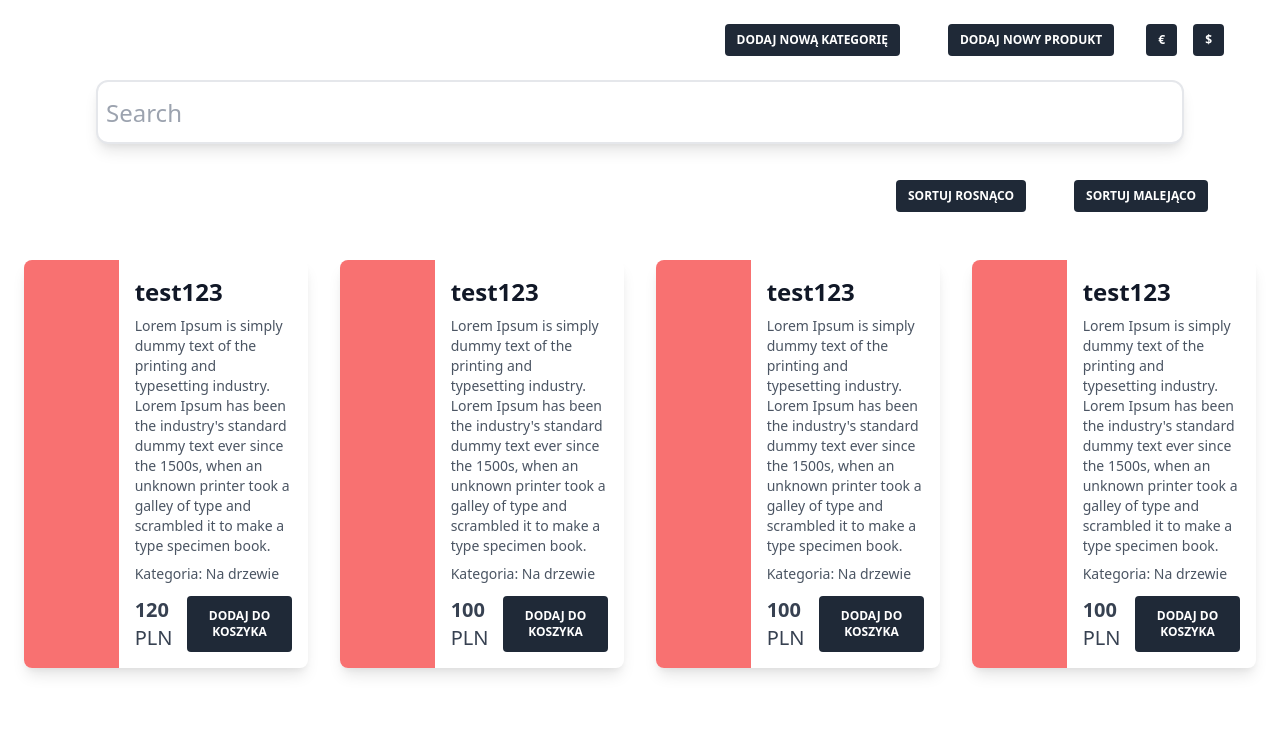
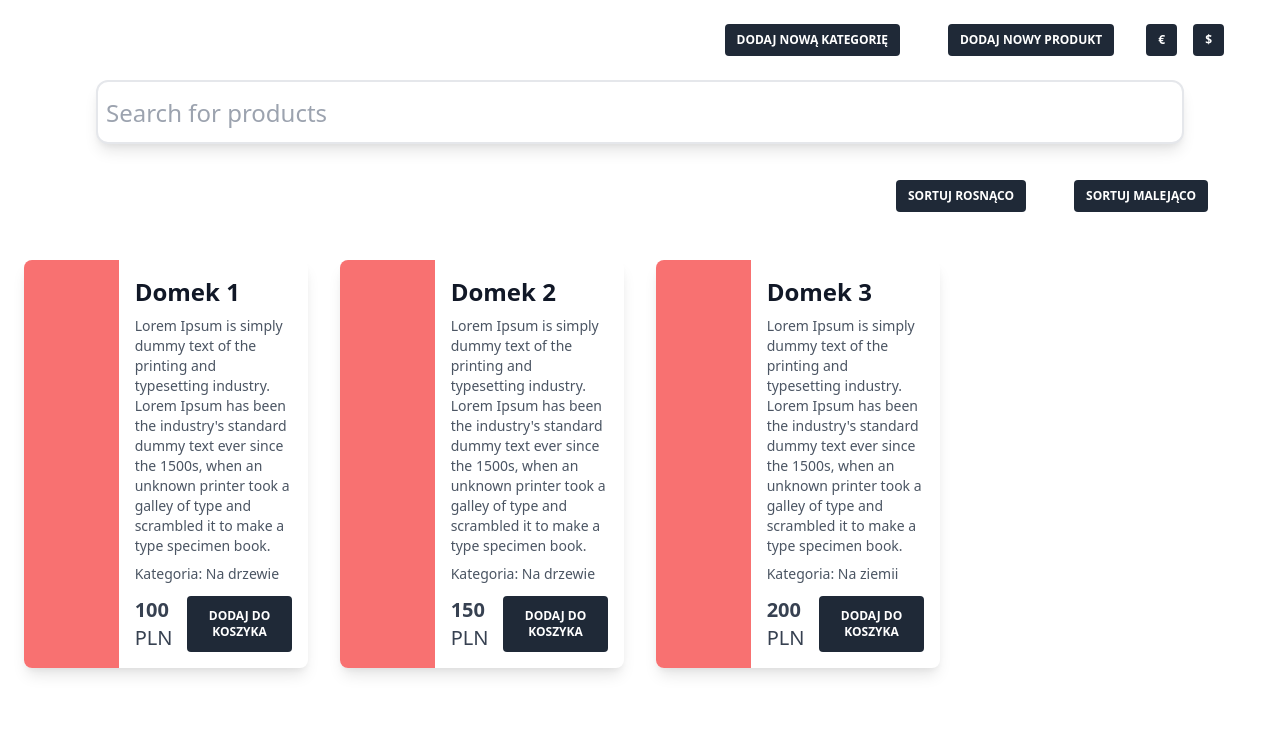
Before and after one commit to a-lukasiewicz/nuxt-zad-rekrutacyjne, a Nuxt app: page / in a window 1280 px wide. Shown: the top 746 px of the page. Built offline with nearby package versions, Linux system fonts and the light colour scheme.

Commit message:
add vuex state, add searchingbar functionality

```diff
--- a/components/Card.vue
+++ b/components/Card.vue
@@ -5,17 +5,17 @@
         <div class="w-1/3 bg-cover bg-red-400" />
         <div class="w-2/3 p-4">
           <h1 class="text-gray-900 font-bold text-2xl">
-            {{ productName }}
+            {{ product.productName }}
           </h1>
           <p class="mt-2 text-gray-600 text-sm">
-            {{ description }}
+            {{ product.description }}
           </p>
           <p class="mt-2 text-gray-600 text-sm">
-            Kategoria: {{ category }}
+            Kategoria: {{ product.category }}
           </p>
           <div class="flex item-center justify-between mt-3">
             <h1 class="text-gray-700 font-bold text-xl">
-              {{ price }} <span class="font-normal">{{ currency }}</span>
+              {{ product.price }} <span class="font-normal">{{ product.currency }}</span>
             </h1>
             <button
               class="px-3 py-2 bg-gray-800 text-white text-xs font-bold uppercase rounded"
@@ -30,6 +30,6 @@
 </template>
 <script>
 export default{
-  props: ['productName', 'description', 'category', 'price', 'currency']
+  props: ['product']
 }
 </script>
--- a/components/CardsGallery.vue
+++ b/components/CardsGallery.vue
@@ -1,10 +1,11 @@
-<template lang="">
+<template>
   <div class="p-6 flex flex-col lg:grid lg:grid-cols-4 lg:gap-8">
-    <Card product-name="test123" description="Lorem Ipsum is simply dummy text of the printing and typesetting industry. Lorem Ipsum has been the industry's standard dummy text ever since the 1500s, when an unknown printer took a galley of type and scrambled it to make a type specimen book." price=120 currency="PLN" category="Na drzewie" />
+    <Card v-for="(product, index) in $store.state.products" :key="index" :product="product"></Card>
+    <!-- <Card product-name="test123" description="Lorem Ipsum is simply dummy text of the printing and typesetting industry. Lorem Ipsum has been the industry's standard dummy text ever since the 1500s, when an unknown printer took a galley of type and scrambled it to make a type specimen book." price=120 currency="PLN" category="Na drzewie" />
     <Card product-name="test123" description="Lorem Ipsum is simply dummy text of the printing and typesetting industry. Lorem Ipsum has been the industry's standard dummy text ever since the 1500s, when an unknown printer took a galley of type and scrambled it to make a type specimen book." price=100 currency="PLN" category="Na drzewie" />
     <Card product-name="test123" description="Lorem Ipsum is simply dummy text of the printing and typesetting industry. Lorem Ipsum has been the industry's standard dummy text ever since the 1500s, when an unknown printer took a galley of type and scrambled it to make a type specimen book." price=100 currency="PLN" category="Na drzewie" />
     <Card product-name="test123" description="Lorem Ipsum is simply dummy text of the printing and typesetting industry. Lorem Ipsum has been the industry's standard dummy text ever since the 1500s, when an unknown printer took a galley of type and scrambled it to make a type specimen book." price=100 currency="PLN" category="Na drzewie" />
-    <Card product-name="test123" description="Lorem Ipsum is simply dummy text of the printing and typesetting industry. Lorem Ipsum has been the industry's standard dummy text ever since the 1500s, when an unknown printer took a galley of type and scrambled it to make a type specimen book." price=100 currency="PLN" category="Na drzewie" />
+    <Card product-name="test123" description="Lorem Ipsum is simply dummy text of the printing and typesetting industry. Lorem Ipsum has been the industry's standard dummy text ever since the 1500s, when an unknown printer took a galley of type and scrambled it to make a type specimen book." price=100 currency="PLN" category="Na drzewie" /> -->
   </div>
 </template>
 <script>
--- a/components/SearchBar.vue
+++ b/components/SearchBar.vue
@@ -1,14 +1,45 @@
-<template lang="">
+<template>
   <div class=" px-8 lg:px-24 py-6">
     <div
       class="bg-white w-full h-16 rounded-xl mb-3 border-2 border-gray-200 shadow-lg p-2"
     >
       <input
         type="text"
-        placeholder="Search"
+        v-model="productName"
+        placeholder="Search for products"
         class="w-full h-full text-2xl rounded-lg"
       />
     </div>
+    <ul
+    v-if="productName"
+      v-for="product in elements" :key="product">
+      <li>
+        <div class="flex justify-between">
+          <h1>{{product["productName"]}}</h1>
+          <div class="flex">
+            <h3 class="font-bold">{{product["price"]}}</h3>
+            <p>{{product["currency"]}}</p>
+          </div>
+        </div>
+      </li>
+    </ul>
   </div>
 </template>
-<script></script>
+<script>
+export default{
+  name: "Searchbar",
+  data (){
+    return {
+      productName: ''
+    }
+  },
+  computed: {
+    products(){
+      return this.$store.state.products;
+    },
+    elements(){
+      return this.products.filter(product=>product.productName.includes(this.productName))
+    },
+  }
+}
+</script>
--- /dev/null
+++ b/store/index.js
@@ -0,0 +1,31 @@
+export const state = () => ({
+	products: [
+        {
+            productName: "Domek 1",
+            description: "Lorem Ipsum is simply dummy text of the printing and typesetting industry. Lorem Ipsum has been the industry's standard dummy text ever since the 1500s, when an unknown printer took a galley of type and scrambled it to make a type specimen book.",
+            category: "Na drzewie",
+            price: 100,
+            currency: "PLN"
+        },
+        {
+            productName: "Domek 2",
+            description: "Lorem Ipsum is simply dummy text of the printing and typesetting industry. Lorem Ipsum has been the industry's standard dummy text ever since the 1500s, when an unknown printer took a galley of type and scrambled it to make a type specimen book.",
+            category: "Na drzewie",
+            price: 150,
+            currency: "PLN"
+        },
+        {
+            productName: "Domek 3",
+            description: "Lorem Ipsum is simply dummy text of the printing and typesetting industry. Lorem Ipsum has been the industry's standard dummy text ever since the 1500s, when an unknown printer took a galley of type and scrambled it to make a type specimen book.",
+            category: "Na ziemii",
+            price: 200,
+            currency: "PLN"
+        },
+    ]
+})
+
+export const mutations = {
+	ADD_PRODUCT(state, product) {
+		state.products = [{ content: product, done: false }, ...state.products];
+	},
+}
```
